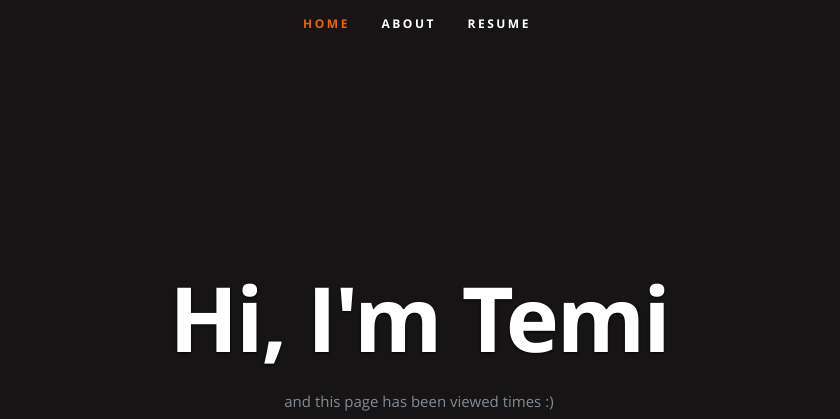
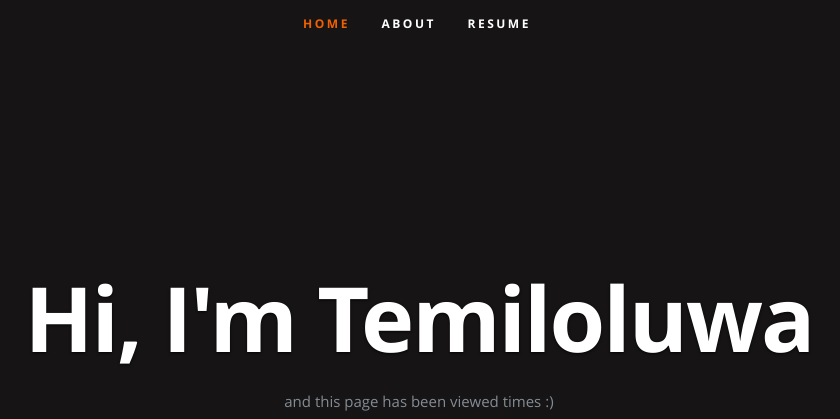
Before and after one commit to Temiloluwa01/azure-resume, a plain HTML site: page frontend/index.html in a window 1280 px wide. Shown: the top 419 px of the page, without its empty margins (223-1063 px from the left). Drawn offline with nearby package versions, Linux system fonts and the light colour scheme; no server answers.

Commit message:
Updates to html

```diff
--- a/frontend/index.html
+++ b/frontend/index.html
@@ -54,7 +54,7 @@
 
       <div class="row banner">
          <div class="banner-text">
-            <h1 class="responsive-headline">Hi, I'm Temi</h1>
+            <h1 class="responsive-headline">Hi, I'm Temiloluwa</h1>
 
             <p>and this page has been viewed <a id="counter"></a> times :) </p>
             <ul class="social">
```
Also changed, not shown: 1 other file.
